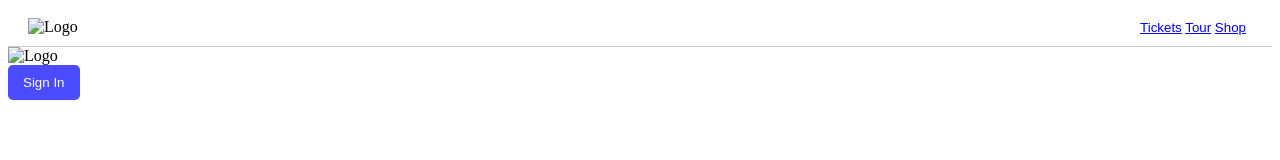
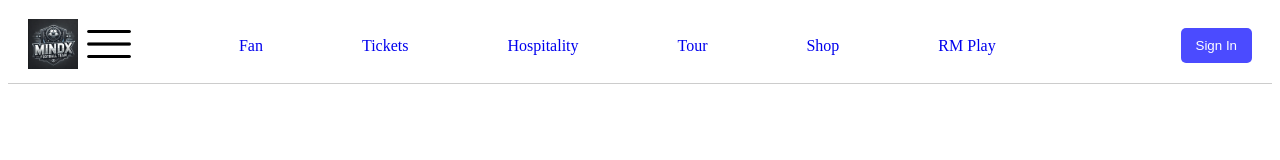
Before and after one commit to nghung28102007/sanphamcuoikhoa_ngh, a plain HTML site: page index.html in a window 1280 px wide. Drawn offline with Linux system fonts and the light colour scheme.

Commit message:
cap nhat giao dien 2

```diff
--- a/index.html
+++ b/index.html
@@ -10,22 +10,31 @@
     <div class="navbar">
         <div class="logo">
             <!-- Add your logo here -->
-            <img src="logo.png" alt="Logo" />
+            <img src="/img/DALL·E 2025-03-09 14.15.41 - A sleek and modern logo for a football team called 'MindX Football Team'. The design should feature a bold and futuristic font for 'MindX', with the w.webp" alt="Logo" style="width: 50px; height: 50px;" />
         </div>
         <div class="menu">
             <div class="dropdown">
                 <button class="dropdown-btn">
+                    <img src="/img/menu.png" alt="Menu Icon" style="width: 50px; height: 50px;" />
+                </button>
+                <div class="dropdown-content">
+                    <a href="#">MindX Football</a>
                     <a href="#">Tickets</a>
                     <a href="#">Tour</a>
                     <a href="#">Shop</a>
                 </div>
             </div>
+
         </div>
-        <div class="logo">
-            <!-- Add your logo here -->
-            <img src="logo.png" alt="Logo" />
+        <div class="extra-menu">
+            <a href="#">Fan</a>
+            <a href="#">Tickets</a>
+            <a href="#">Hospitality</a>
+            <a href="#">Tour</a>
+            <a href="#">Shop</a>
+            <a href="#">RM Play</a>
         </div>
-        <div class="signin">
+        <div class="signin" style="margin-left: auto;">
             <button>Sign In</button>
         </div>
     </div>
--- a/styles.css
+++ b/styles.css
@@ -1,12 +1,19 @@
 /* General navbar styling */
 .navbar {
     display: flex;
-    justify-content: space-between;
     align-items: center;
     padding: 10px 20px;
     background-color: #fff;
     border-bottom: 1px solid #ccc;
 }
+
+
+.extra-menu{
+    display: flex;
+    justify-content:space-evenly;
+    width: 78%;
+}
+
 
 .menu {
     position: relative;
@@ -38,7 +45,7 @@
 
 .dropdown-content a {
     color: black;
-    padding: 12px 16px;
+    padding: 12px 27px;
     text-decoration: none;
     display: block;
 }
@@ -65,3 +72,14 @@
 .signin button:hover {
     background-color: #333;
 }
+
+a {
+    text-decoration: none;
+    transition: 0.3s ease;
+}
+
+
+.extra-menu a:hover{
+    transform: scale(1.2);
+    color: blue;
+}
```
Also changed, not shown: img/DALL·E 2025-03-09 14.15.41 - A sleek and modern logo for a football team called 'MindX Football Team'. The design should feature a bold and futuristic font for 'MindX', with the w.webp (renamed from DALL·E 2025-03-09 14.15.41 - A sleek and modern logo for a football team called 'MindX Football Team'. The design should feature a bold and futuristic font for 'MindX', with the w.webp), img/menu.png (added).
